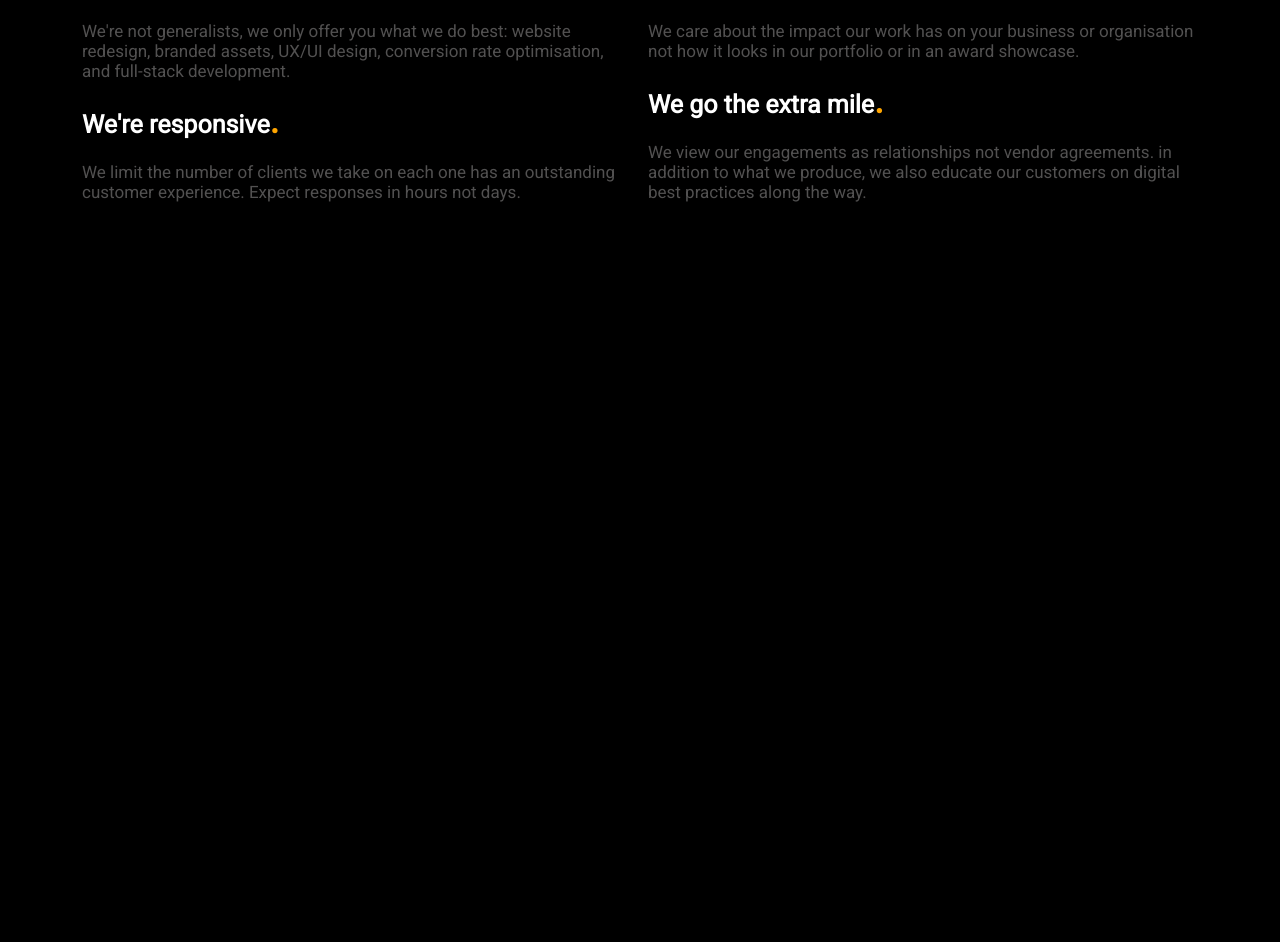
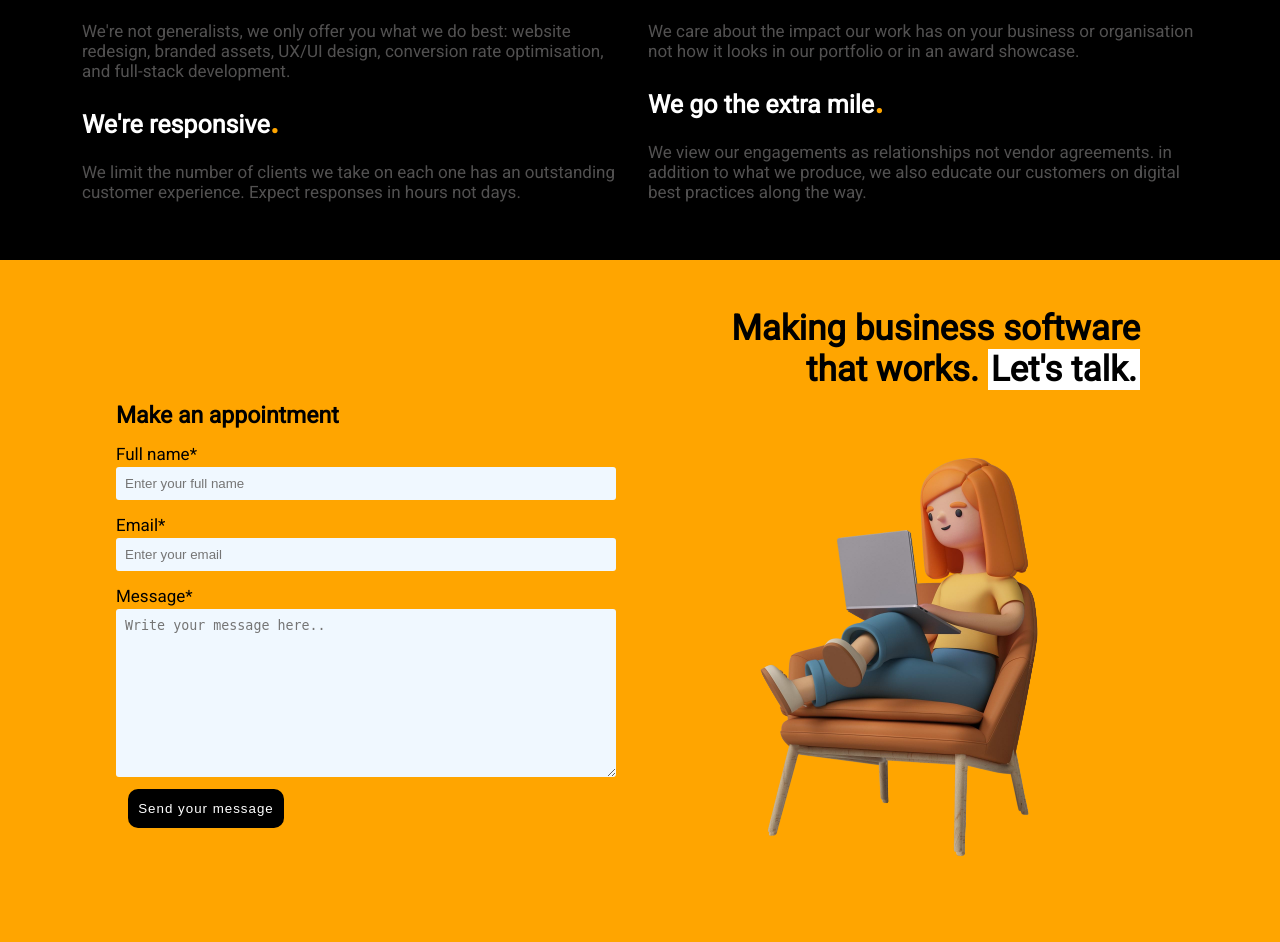
Before and after one commit to symon9/Techlyn, a PHP site: page / in a window 1280 px wide. Shown: the part 2788-3730 px from the top of the page. Before the commit the page ends 2990 px from the top, so only its background shows below. Run offline with PHP 8.4, Linux system fonts and the light colour scheme.

Commit message:
Appointment & form section done

```diff
--- a/dist/css/main.css
+++ b/dist/css/main.css
@@ -656,4 +656,80 @@ body::-webkit-scrollbar-thumb {
 /* body{
     scrollbar-width: thin;
     scrollbar-color: black transparent;
-} *//*# sourceMappingURL=main.css.map */
+} */
+/* appointment form */
+.appointment-container .appointment-main-con {
+  padding: 3rem;
+  background-color: orange;
+  color: #000;
+  display: flex;
+  justify-content: center;
+  align-items: center;
+  flex-direction: column;
+}
+.appointment-container .appointment-main-con .appointment-head h2 {
+  font-size: 35px;
+  text-align: right;
+  width: 1000px;
+}
+.appointment-container .appointment-main-con .appointment-head h2 span {
+  background-color: #fff;
+  padding: 0 3px;
+}
+.appointment-container .appointment-main-con .appointment-form-img {
+  display: flex;
+  flex-direction: row;
+  justify-content: center;
+  gap: 3rem;
+}
+.appointment-container .appointment-main-con .appointment-form-img .appointment-form {
+  width: 500px;
+}
+.appointment-container .appointment-main-con .appointment-form-img .appointment-form form {
+  display: flex;
+  flex-direction: column;
+}
+.appointment-container .appointment-main-con .appointment-form-img .appointment-form form h3 {
+  padding: 12px 0;
+  font-size: 23px;
+}
+.appointment-container .appointment-main-con .appointment-form-img .appointment-form form label {
+  padding: 3px 0;
+}
+.appointment-container .appointment-main-con .appointment-form-img .appointment-form form input, .appointment-container .appointment-main-con .appointment-form-img .appointment-form form textarea {
+  background-color: aliceblue;
+  border: 0;
+  margin-bottom: 12px;
+  border-radius: 3px;
+}
+.appointment-container .appointment-main-con .appointment-form-img .appointment-form form input {
+  padding: 9px;
+  outline: none;
+}
+.appointment-container .appointment-main-con .appointment-form-img .appointment-form form textarea {
+  padding: 9px;
+  outline: none;
+}
+.appointment-container .appointment-main-con .appointment-form-img .appointment-form form button {
+  margin-top: 12px;
+  width: 180px;
+  border-width: 0;
+  background-color: transparent;
+}
+.appointment-container .appointment-main-con .appointment-form-img .appointment-form form button a {
+  border-radius: 10px;
+  text-decoration: none;
+  letter-spacing: 1px;
+  padding: 12px 10px;
+  color: #fff;
+  background-color: #000;
+}
+.appointment-container .appointment-main-con .appointment-form-img .appointment-form form button a:hover {
+  background-color: #fff;
+  color: #000;
+}
+.appointment-container .appointment-main-con .appointment-form-img .appointment-img-con {
+  background-image: url("../img/3d-female-character-working-laptop-while-sitting-chair.png");
+  background-size: cover;
+  width: 500px;
+}/*# sourceMappingURL=main.css.map */
--- a/index.html
+++ b/index.html
@@ -244,6 +244,39 @@
 
     </section>
 
+    <section class="appointment">
+        <div class="appointment-container">
+            <div class="appointment-main-con">
+                <div class="appointment-head">
+                    <h2>Making business software <br> that works. <span>Let's talk.</span></h2>
+                </div>
+                <div class="appointment-form-img">
+                    <div class="appointment-form">
+                        <form action="" method="post">
+                            <h3>Make an appointment</h3>
+                            <label for="name"> Full name*</label>
+                            <input type="text" required name="name" id="name" placeholder="Enter your full name">
+                            <label for="email">Email*</label>
+                            <input type="email" required name="email" id="email" placeholder="Enter your email">
+                            <label for="message">Message*</label>
+                            <textarea name="message" id="message" cols="30" rows="10" placeholder="Write your message here.." required></textarea>
+                            <button type="submit"><a href="#">Send your message</a></button>
+                        </form>
+                    </div>
+                    <div class="appointment-img-con">
+                        <div class="appointment-img" >
+                            <img src="./img/3d-female-character-working-laptop-while-sitting-chair.png" width="500px" alt="">
+                        </div>
+                    </div>
+                </div>
+            </div>
+        </div>
+    </section>
+
+    <section>
+
+    </section>
+
 
 </body>
 </html>
--- a/sass/main.scss
+++ b/sass/main.scss
@@ -723,3 +723,87 @@ body::-webkit-scrollbar-thumb{
     scrollbar-width: thin;
     scrollbar-color: black transparent;
 } */
+
+/* appointment form */
+.appointment-container{
+    .appointment-main-con{
+        padding: 3rem;
+        background-color: orange;
+        color: #000;
+        display: flex;
+        justify-content: center;
+        align-items: center;
+        flex-direction: column;
+        .appointment-head{
+            h2{
+                font-size: 35px;
+                text-align: right;
+                width: 1000px;
+                    span{
+                        background-color: #fff;
+                        padding: 0 3px;
+                    }
+            }
+        }
+        .appointment-form-img{
+            display: flex;
+            flex-direction: row;
+            justify-content: center;
+            gap: 3rem;
+            .appointment-form{
+                width: 500px;
+                form{
+                    display: flex;
+                    flex-direction: column;
+                        h3{
+                            padding: 12px 0;
+                            font-size: 23px;
+                        }
+                        label{
+                            padding: 3px 0;
+                        }
+                        input,textarea{
+                            background-color: aliceblue;
+                            border: 0;
+                            margin-bottom: 12px ;
+                            border-radius: 3px;
+                        }
+                        input{
+                            padding: 9px;
+                            outline: none;
+                        }
+                        textarea{
+                            padding: 9px ;
+                            outline: none;
+                        }
+                        button{margin-top: 12px;
+                            width: 180px;
+                            border-width: 0;
+                            background-color: transparent;
+                            a{
+                                border-radius: 10px;
+                                text-decoration: none;
+                                letter-spacing: 1px;
+                                padding: 12px 10px;
+                                color: #fff;
+                                background-color: #000;
+                            }
+                        }
+                        button a:hover{
+                            background-color: #fff;
+                            color: #000;
+                        }
+                }
+            }
+            .appointment-img-con{
+                background-image: url("../img/3d-female-character-working-laptop-while-sitting-chair.png");
+                    background-size: cover;
+                    width: 500px;
+
+                .appointment-img{
+
+                }
+            }
+        }
+    }
+}
```
Also changed, not shown: dist/css/main.min.css, 2 other files.
